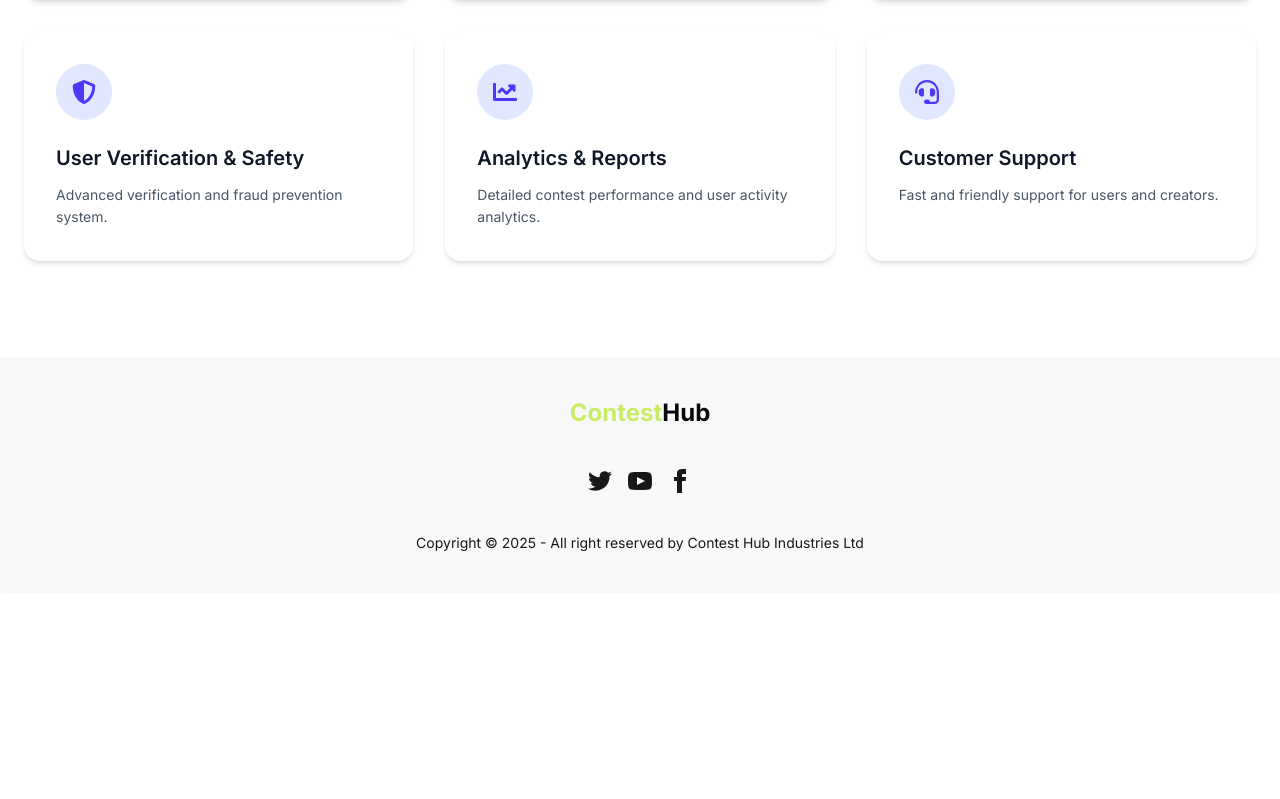
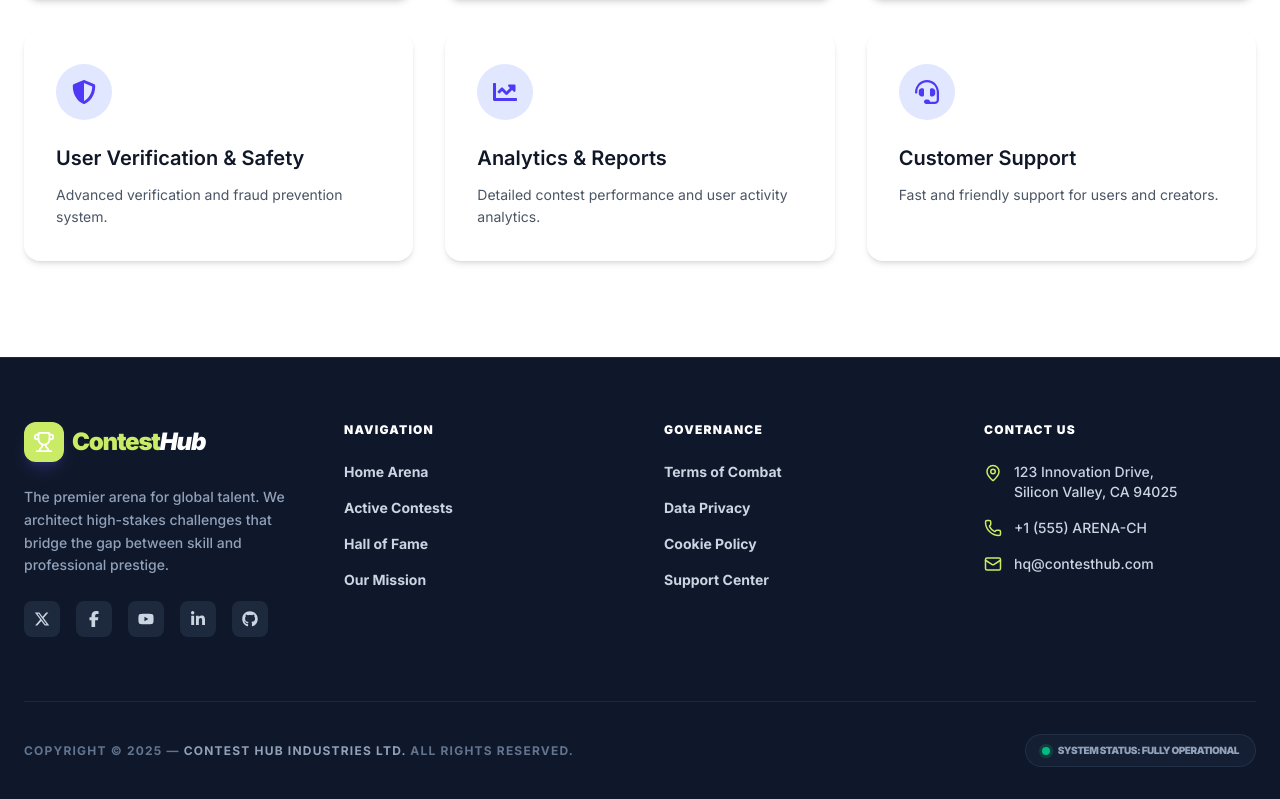
Before and after one commit to bayjidmia/My-Contest-Hub, a React (Vite) app: page / in a window 1280 px wide. Shown: the part 3146-3945 px from the top of the page. Before the commit the page ends 3739 px from the top, so only its background shows below. Built offline with nearby package versions, Linux system fonts and the light colour scheme; no server answers.

Commit message:
dded footer

```diff
--- a/src/Pages/Shared/Footer/Footer.jsx
+++ b/src/Pages/Shared/Footer/Footer.jsx
@@ -1,60 +1,180 @@
 import React from "react";
+import { Link } from "react-router";
+import {
+  FaXTwitter,
+  FaYoutube,
+  FaFacebookF,
+  FaLinkedinIn,
+  FaGithub,
+} from "react-icons/fa6";
+import { Trophy, Mail, MapPin, Phone } from "lucide-react";
 
 const Footer = () => {
   return (
-    <div>
-      <footer className="footer footer-horizontal footer-center bg-base-200 text-base-content rounded p-10">
-        <nav className="grid grid-flow-col gap-4">
-          <h1 className="text-2xl font-bold text-primary">
-            {" "}
-            Contest<span className="text-neutral">Hub</span>{" "}
-          </h1>
-        </nav>
-        <nav>
-          <div className="grid grid-flow-col gap-4">
-            <a href="https://x.com/">
-              <svg
-                xmlns="http://www.w3.org/2000/svg"
-                width="24"
-                height="24"
-                viewBox="0 0 24 24"
-                className="fill-current"
-              >
-                <path d="M24 4.557c-.883.392-1.832.656-2.828.775 1.017-.609 1.798-1.574 2.165-2.724-.951.564-2.005.974-3.127 1.195-.897-.957-2.178-1.555-3.594-1.555-3.179 0-5.515 2.966-4.797 6.045-4.091-.205-7.719-2.165-10.148-5.144-1.29 2.213-.669 5.108 1.523 6.574-.806-.026-1.566-.247-2.229-.616-.054 2.281 1.581 4.415 3.949 4.89-.693.188-1.452.232-2.224.084.626 1.956 2.444 3.379 4.6 3.419-2.07 1.623-4.678 2.348-7.29 2.04 2.179 1.397 4.768 2.212 7.548 2.212 9.142 0 14.307-7.721 13.995-14.646.962-.695 1.797-1.562 2.457-2.549z"></path>
-              </svg>
-            </a>
-            <a href="https://www.youtube.com/">
-              <svg
-                xmlns="http://www.w3.org/2000/svg"
-                width="24"
-                height="24"
-                viewBox="0 0 24 24"
-                className="fill-current"
-              >
-                <path d="M19.615 3.184c-3.604-.246-11.631-.245-15.23 0-3.897.266-4.356 2.62-4.385 8.816.029 6.185.484 8.549 4.385 8.816 3.6.245 11.626.246 15.23 0 3.897-.266 4.356-2.62 4.385-8.816-.029-6.185-.484-8.549-4.385-8.816zm-10.615 12.816v-8l8 3.993-8 4.007z"></path>
-              </svg>
-            </a>
-            <a href="https://www.facebook.com/">
-              <svg
-                xmlns="http://www.w3.org/2000/svg"
-                width="24"
-                height="24"
-                viewBox="0 0 24 24"
-                className="fill-current"
-              >
-                <path d="M9 8h-3v4h3v12h5v-12h3.642l.358-4h-4v-1.667c0-.955.192-1.333 1.115-1.333h2.885v-5h-3.808c-3.596 0-5.192 1.583-5.192 4.615v3.385z"></path>
-              </svg>
-            </a>
+    <footer className="bg-[#0F172A] text-slate-300 pt-16 pb-8 border-t border-slate-800">
+      <div className="max-w-7xl mx-auto px-6">
+        {/* Top Section: Branding and Links */}
+        <div className="grid grid-cols-1 md:grid-cols-2 lg:grid-cols-4 gap-12 mb-16">
+          {/* Column 1: Brand Identity */}
+          <div className="space-y-6">
+            <div className="flex items-center gap-2">
+              <div className="w-10 h-10 bg-primary rounded-xl flex items-center justify-center shadow-lg shadow-indigo-500/20">
+                <Trophy className="text-white" size={22} />
+              </div>
+              <span className="text-2xl font-black text-primary tracking-tighter">
+                Contest<span className="text-white italic">Hub</span>
+              </span>
+            </div>
+            <p className="text-sm leading-relaxed text-slate-400 font-medium">
+              The premier arena for global talent. We architect high-stakes
+              challenges that bridge the gap between skill and professional
+              prestige.
+            </p>
+            <div className="flex items-center gap-4">
+              {[
+                { icon: <FaXTwitter />, link: "https://x.com" },
+                { icon: <FaFacebookF />, link: "https://facebook.com" },
+                { icon: <FaYoutube />, link: "https://youtube.com" },
+                { icon: <FaLinkedinIn />, link: "https://linkedin.com" },
+                { icon: <FaGithub />, link: "https://github.com" },
+              ].map((social, idx) => (
+                <a
+                  key={idx}
+                  href={social.link}
+                  className="w-9 h-9 rounded-lg bg-slate-800 flex items-center justify-center hover:bg-primary hover:text-white transition-all duration-300"
+                >
+                  {social.icon}
+                </a>
+              ))}
+            </div>
           </div>
-        </nav>
-        <aside>
-          <p>
-            Copyright © {new Date().getFullYear()} - All right reserved by
-            Contest Hub Industries Ltd
+
+          {/* Column 2: Quick Links */}
+          <div>
+            <h4 className="text-white font-black uppercase tracking-widest text-xs mb-6">
+              Navigation
+            </h4>
+            <ul className="space-y-4 text-sm font-bold">
+              <li>
+                <Link to="/" className="hover:text-primary transition-colors">
+                  Home Arena
+                </Link>
+              </li>
+              <li>
+                <Link
+                  to="/all-contests"
+                  className="hover:text-primary transition-colors"
+                >
+                  Active Contests
+                </Link>
+              </li>
+              <li>
+                <Link
+                  to="/winners"
+                  className="hover:text-primary transition-colors"
+                >
+                  Hall of Fame
+                </Link>
+              </li>
+              <li>
+                <Link
+                  to="/about"
+                  className="hover:text-primary transition-colors"
+                >
+                  Our Mission
+                </Link>
+              </li>
+            </ul>
+          </div>
+
+          {/* Column 3: Legal & Support */}
+          <div>
+            <h4 className="text-white font-black uppercase tracking-widest text-xs mb-6">
+              Governance
+            </h4>
+            <ul className="space-y-4 text-sm font-bold">
+              <li>
+                <Link
+                  to="/terms"
+                  className="hover:text-primary transition-colors"
+                >
+                  Terms of Combat
+                </Link>
+              </li>
+              <li>
+                <Link
+                  to="/privacy"
+                  className="hover:text-primary transition-colors"
+                >
+                  Data Privacy
+                </Link>
+              </li>
+              <li>
+                <Link
+                  to="/cookies"
+                  className="hover:text-primary transition-colors"
+                >
+                  Cookie Policy
+                </Link>
+              </li>
+              <li>
+                <Link
+                  to="/support"
+                  className="hover:text-primarytransition-colors"
+                >
+                  Support Center
+                </Link>
+              </li>
+            </ul>
+          </div>
+
+          {/* Column 4: Contact Info */}
+          <div>
+            <h4 className="text-white font-black uppercase tracking-widest text-xs mb-6">
+              Contact Us
+            </h4>
+            <ul className="space-y-4 text-sm font-medium">
+              <li className="flex items-start gap-3">
+                <MapPin size={18} className="text-primary mt-0.5" />
+                <span>
+                  123 Innovation Drive, <br /> Silicon Valley, CA 94025
+                </span>
+              </li>
+              <li className="flex items-center gap-3">
+                <Phone size={18} className="text-primary" />
+                <span>+1 (555) ARENA-CH</span>
+              </li>
+              <li className="flex items-center gap-3">
+                <Mail size={18} className="text-primary" />
+                <span>hq@contesthub.com</span>
+              </li>
+            </ul>
+          </div>
+        </div>
+
+        {/* Bottom Bar */}
+        <div className="pt-8 border-t border-slate-800 flex flex-col md:flex-row justify-between items-center gap-6">
+          <p className="text-xs font-bold text-slate-500 uppercase tracking-widest text-center md:text-left">
+            Copyright © {new Date().getFullYear()} —
+            <span className="text-slate-400"> Contest Hub Industries Ltd.</span>{" "}
+            All Rights Reserved.
           </p>
-        </aside>
-      </footer>
-    </div>
+
+          <div className="flex items-center gap-2 bg-slate-800/50 px-4 py-2 rounded-full border border-slate-700/50">
+            <span className="relative flex h-2 w-2">
+              <span className="animate-ping absolute inline-flex h-full w-full rounded-full bg-emerald-400 opacity-75"></span>
+              <span className="relative inline-flex rounded-full h-2 w-2 bg-emerald-500"></span>
+            </span>
+            <span className="text-[10px] font-black text-slate-400 uppercase tracking-tighter">
+              System Status: Fully Operational
+            </span>
+          </div>
+        </div>
+      </div>
+
+      {/* Background Subtle Gradient */}
+      <div className="absolute bottom-0 left-1/2 -translate-x-1/2 w-full max-w-4xl h-px bg-gradient-to-r from-transparent via-indigo-500/20 to-transparent"></div>
+    </footer>
   );
 };
 
--- a/src/index.css
+++ b/src/index.css
@@ -41,7 +41,14 @@ body {
 .animate-slide-left {
   animation: slideInLeft 0.8s ease-out forwards;
 }
-
+@keyframes shine {
+  100% {
+    left: 125%;
+  }
+}
+.animate-shine {
+  animation: shine 0.8s;
+}
 .delay-100 {
   animation-delay: 0.1s;
 }
```
